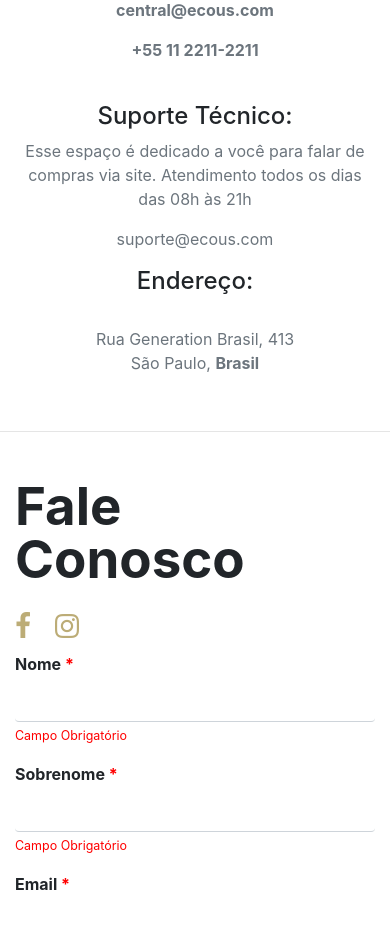
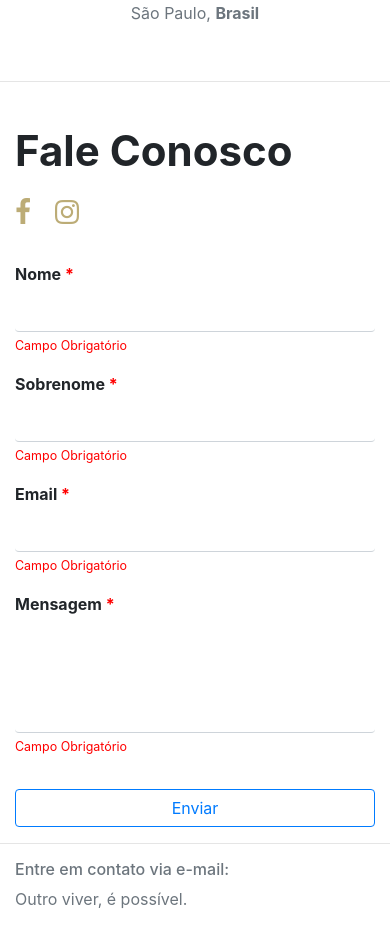
Before and after one commit to beatrizcastroe/Projeto-Integrador-Generation, an Angular app in the folder demo-front/ecous/: page /contato in a window 390 px wide. Shown: the part 908-1835 px from the top of the page. Built offline with nearby package versions, Linux system fonts and the light colour scheme.

Commit message:
[Responsividade da pagina contato] - [14/10/2021]

```diff
--- a/demo-front/ecous/src/app/contato/contato.component.css
+++ b/demo-front/ecous/src/app/contato/contato.component.css
@@ -4,7 +4,7 @@ textarea{
 
 .image {
     width: 100%;
-    height: 600px;
+    height: 400px;
 }
 .display-2 {
     font-size: 5.5rem;
@@ -26,25 +26,40 @@ textarea{
     font-weight: bold;
 }
 
-@media (max-width: 767.98px){
-.display-2 {
-    font-size: 3.3rem;
+.asterisco{
+    color: red;
+    }
+
+.validacao{
+    font-size: .78rem;
+    color: red;
+    }
+
+@media only screen  and (max-width:600px){
+
+.image{
+    width: 100%;
+    height: 250px;
 }
+
+.faleConosco{
+    font-size: 42px;
+}
+
+ .h3 {
+    margin-bottom: 2rem;
+}
+
+button{
+    width: 100%;
 }
 a {
     color: #bcac76;
     text-decoration: none;
     background-color: transparent;
-}
+    }
 
 .font-weight-bold {
     font-weight: 700 !important;
+    }
 }
-
-.asterisco{
-    color: red;
-}
-.validacao{
-    font-size: .78rem;
-    color: red;
-}
--- a/demo-front/ecous/src/app/contato/contato.component.html
+++ b/demo-front/ecous/src/app/contato/contato.component.html
@@ -35,7 +35,7 @@
 <form class="container mt-5 ">
     <div class="row d-flex justify-content-center">
         <div class="col-lg-4 mr-3">
-            <h5 class="display-2 font-weight-bold mb-4 mb-lg-5" style="line-height: 1;">Fale Conosco</h5>
+            <h5 class="display-2 faleConosco font-weight-bold mb-4 mb-lg-5" style="line-height: 1;">Fale Conosco</h5>
             <ul class="list-inline h3 mb-6 mb-lg-0">
                 <li class="list-inline-item mr-4"><a href="#"><i class="fa fa-facebook-f"> </i></a></li>
                 <li class="list-inline-item mr-4"><a href="#"><i class="fa fa-instagram"> </i></a></li>
```
